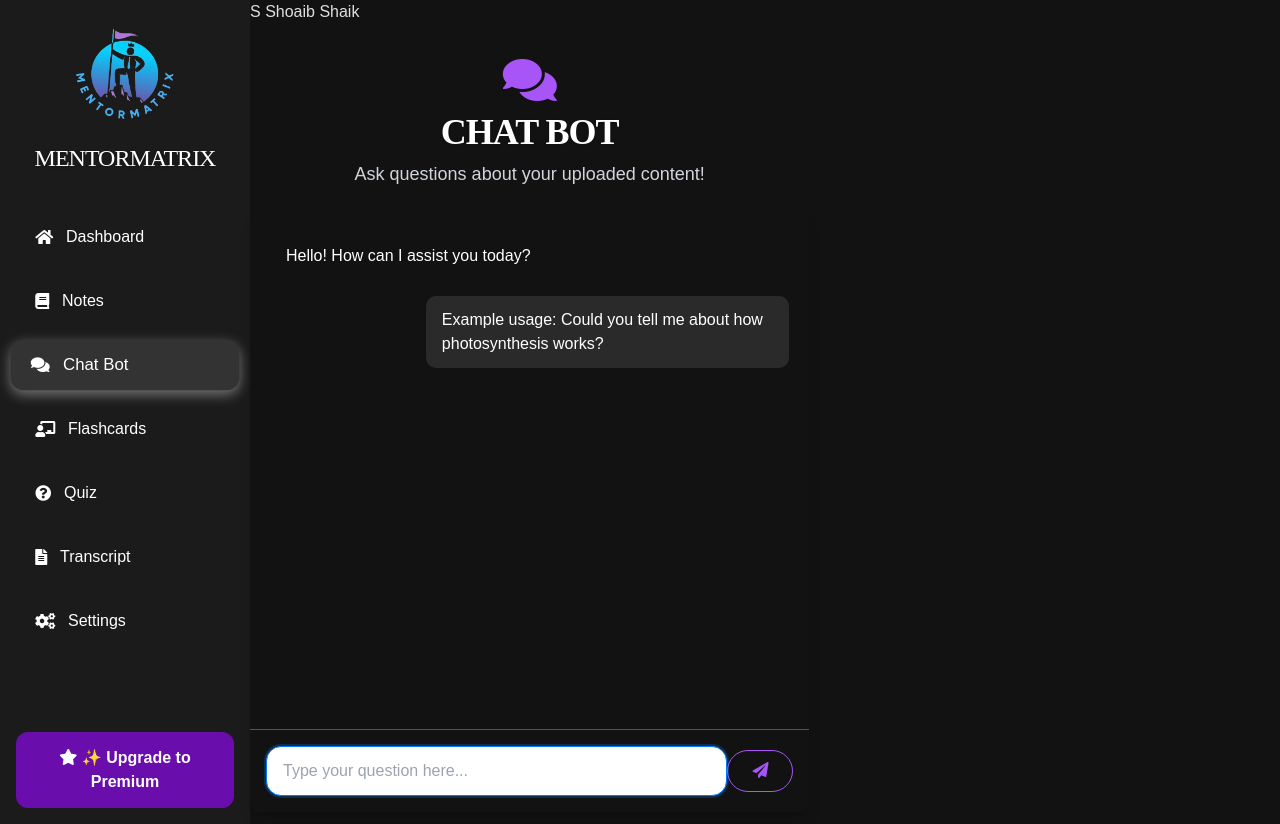
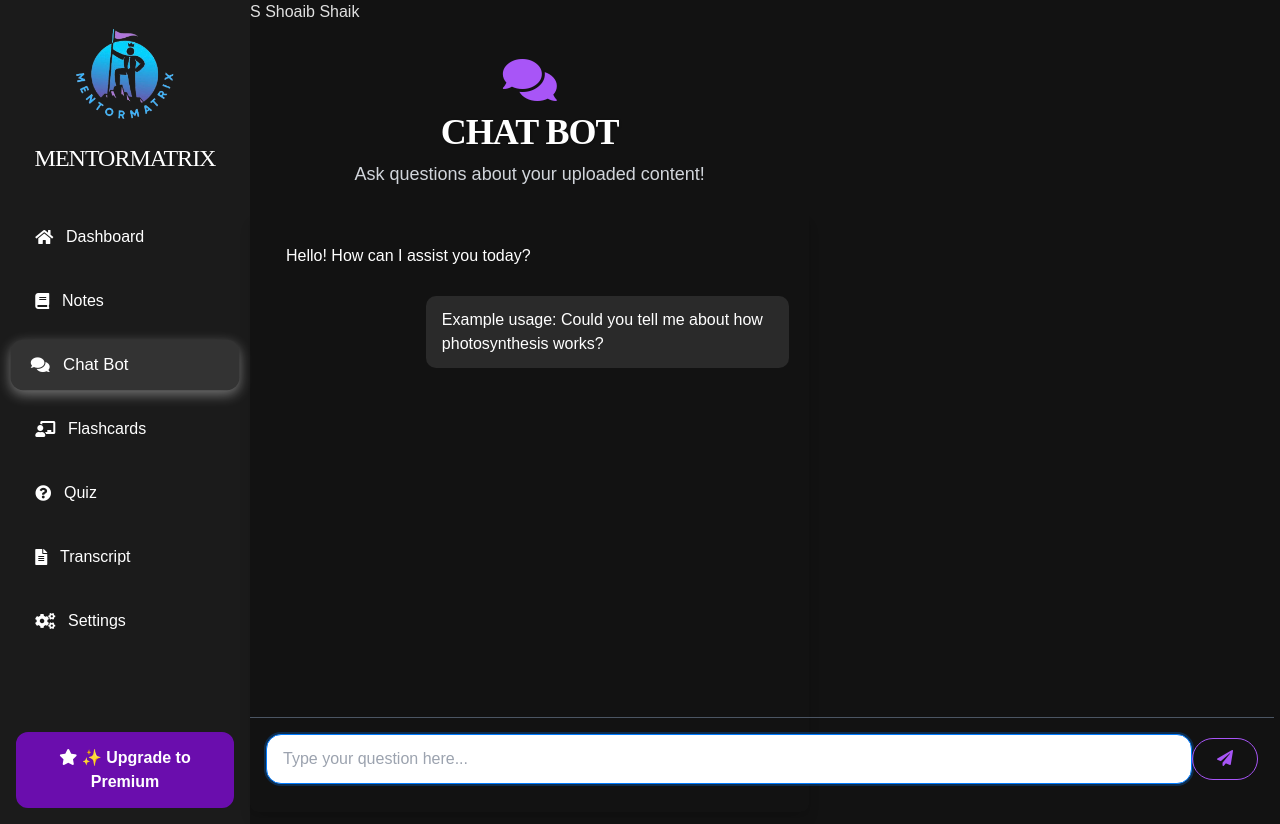
Before and after one commit to Shoaib-Programmer/MentorMatrix, a Flask app: page /chatbot in a window 1280 px wide. Run offline with Flask 3, Linux system fonts and the light colour scheme; some libraries are stand-ins or nearby versions.

Commit message:
Made the input field fixed

```diff
--- a/templates/chatbot.html
+++ b/templates/chatbot.html
@@ -34,7 +34,7 @@
         </div>
 
         <!-- Input Section -->
-        <div class="flex items-center p-4 border-t border-gray-600">
+        <div class="fixed bottom-0 w-[80%] flex items-center p-4 border-t border-gray-600">
             <input id="input"
                    type="text"
                    placeholder="Type your question here..."
```
